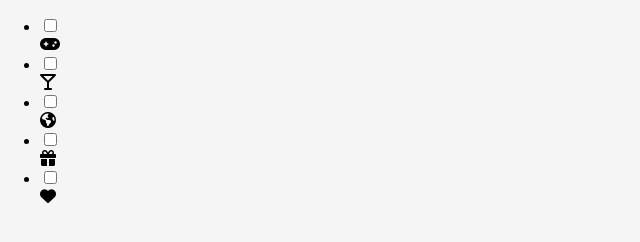
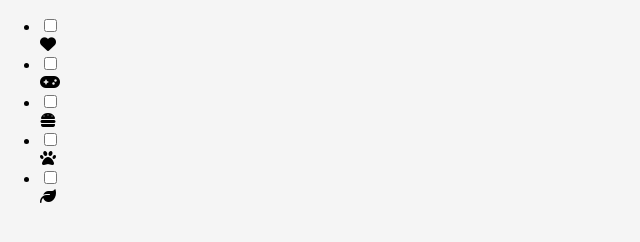
Before and after one commit to Chrysthy/30DaysOfCSS, a plain HTML site: page challenges/day-10/index.html in a window 1280 px wide. Shown: the full height of the page, 0-640 px from the left. Drawn offline with Linux system fonts and the light colour scheme; files that its build step writes are made by us from their sources.

Commit message:
update html

```diff
--- a/challenges/day-10/index.html
+++ b/challenges/day-10/index.html
@@ -24,7 +24,7 @@
 
                 <div class="icon">
 
-                    <i class="fa fa-gamepad" aria-hidden="true"></i>
+                    <i class="fa fa-heart" aria-hidden="true"></i>
 
                 </div>
 
@@ -40,7 +40,7 @@
 
                 <div class="icon">
 
-                    <i class="fa fa-glass" aria-hidden="true"></i>
+                    <i class="fa fa-gamepad"></i>
 
                 </div>
 
@@ -56,7 +56,7 @@
 
                 <div class="icon">
 
-                    <i class="fa fa-globe" aria-hidden="true"></i>
+                    <i class="fa fa-hamburger"></i>
 
                 </div>
 
@@ -72,7 +72,7 @@
 
                 <div class="icon">
 
-                    <i class="fa fa-gift" aria-hidden="true"></i>
+                    <i class="fa fa-paw"></i>
 
                 </div>
 
@@ -88,7 +88,7 @@
 
                 <div class="icon">
 
-                    <i class="fa fa-heart" aria-hidden="true"></i>
+                    <i class="fa fa-leaf"></i>
 
                 </div>
 
```
